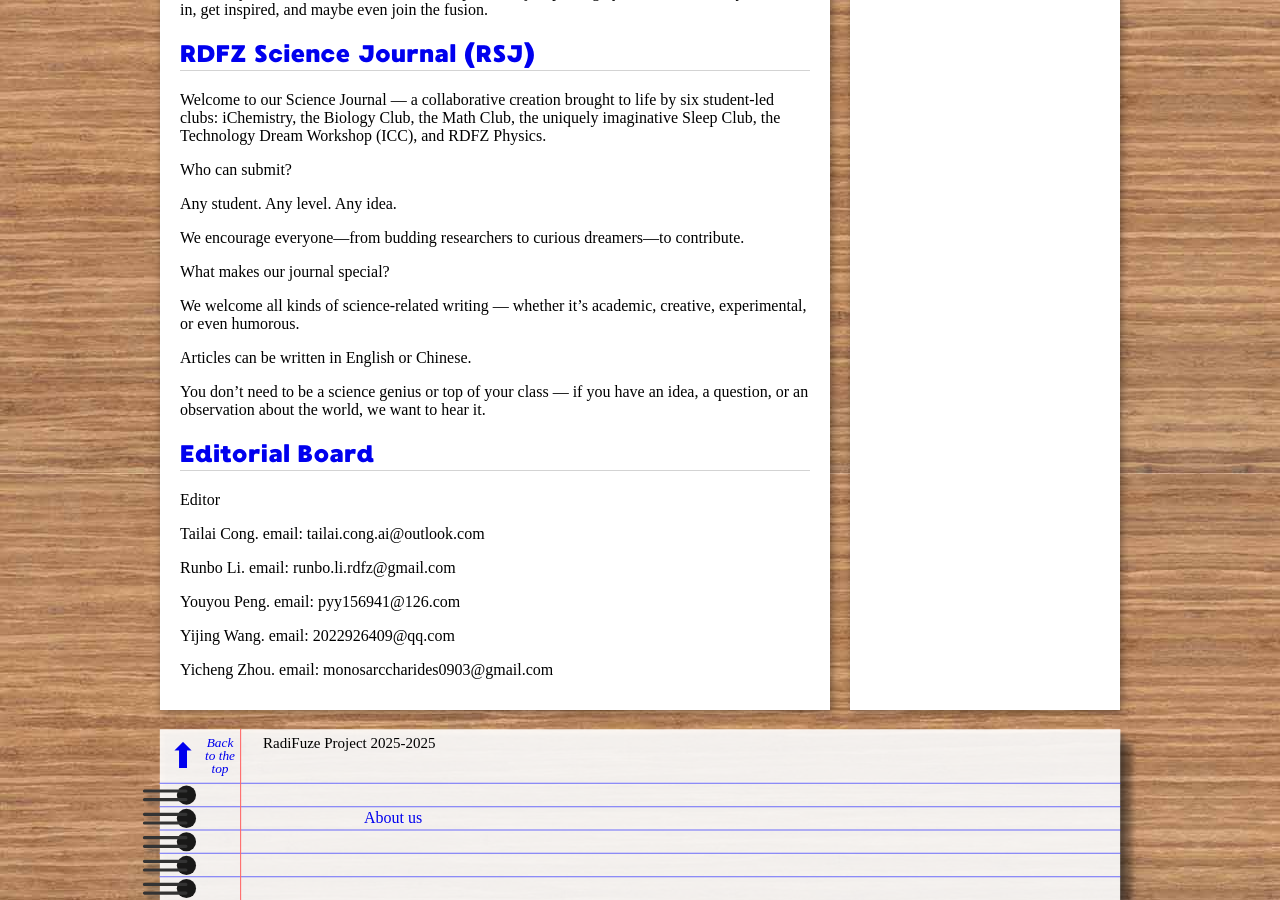
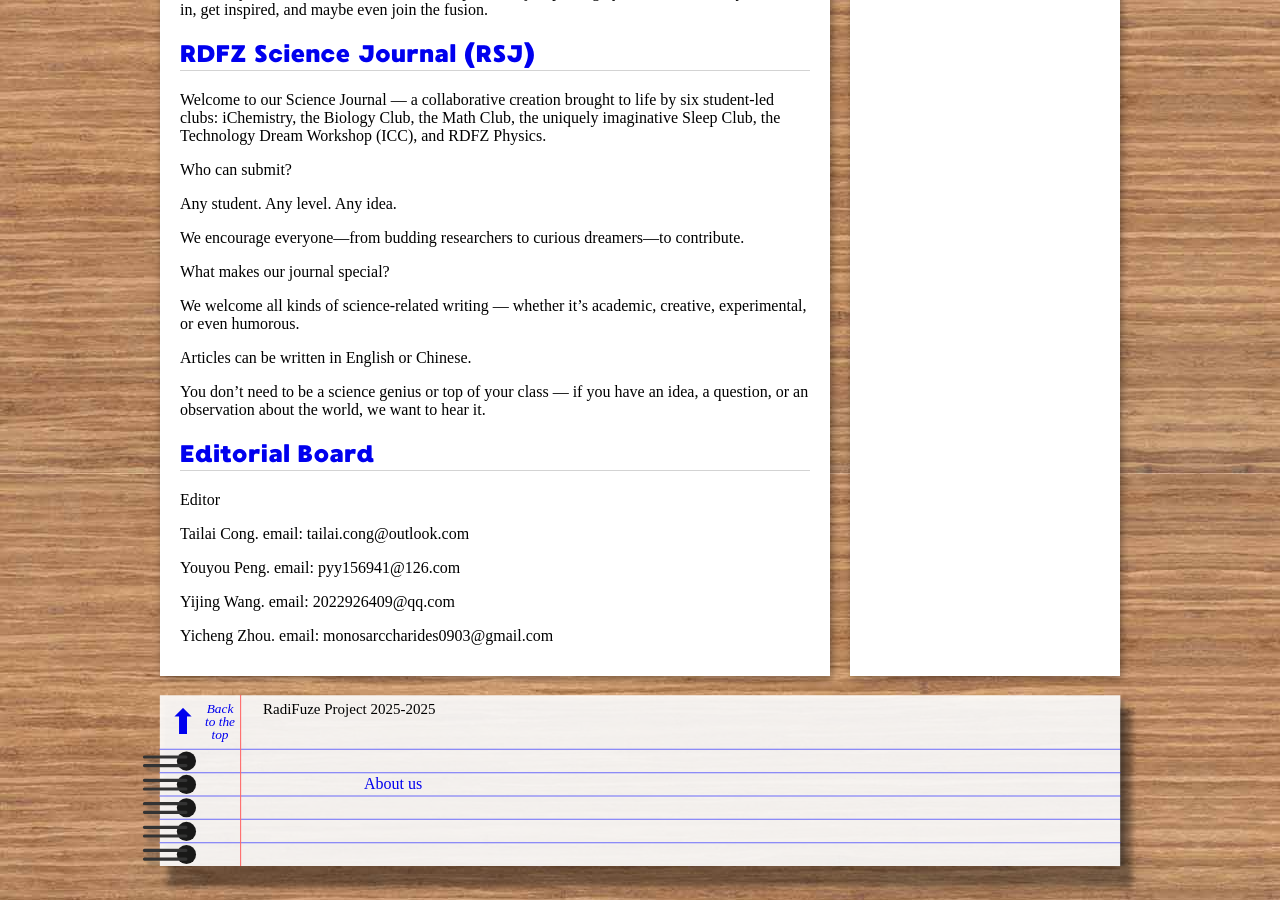
Before and after one commit to CareyRunboLi/radifuze.org, a Jekyll site: the page built from index.html, in a window 1280 px wide and 900 px high, scrolled down 609 px. Built offline with Jekyll 4.4.1, drawn with Linux system fonts in a browser that asks for light colours; some web fonts are replaced.

Commit message:
Update index.html

```diff
--- a/index.html
+++ b/index.html
@@ -34,8 +34,7 @@ scripts: <script src="slideshow/jquery-3.6.0.slim.min.js" defer></script>
             <section>
                 <h2><a href="{{ site.baseurl }}/">Editorial Board</a></h2>
                 <p>Editor</p>
-                <p>Tailai Cong. email: tailai.cong.ai@outlook.com</p>
-                <p>Runbo Li. email: runbo.li.rdfz@gmail.com</p>
+                <p>Tailai Cong. email: tailai.cong@outlook.com</p>
                 <p>Youyou Peng. email: pyy156941@126.com</p>
                 <p>Yijing Wang. email: 2022926409@qq.com</p>
                 <p>Yicheng Zhou. email: monosarccharides0903@gmail.com</p>
```
